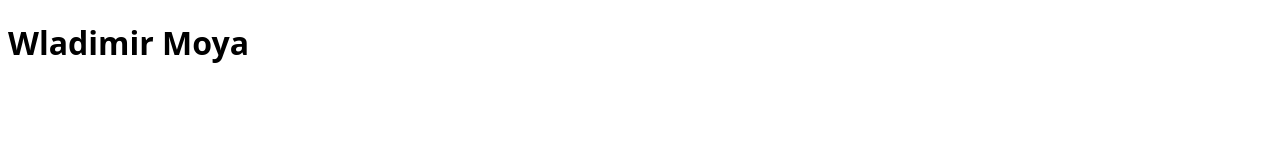
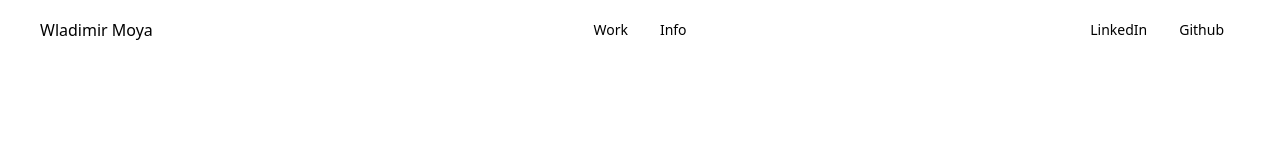
Before and after one commit to wladimov/wladimov.github.io, an Astro site: page / in a window 1280 px wide. Built offline with nearby package versions, Linux system fonts and the light colour scheme; Astro itself is replaced by a stand-in of ours.

Commit message:
add tailwindcss and Header component

```diff
--- a/astro.config.mjs
+++ b/astro.config.mjs
@@ -1,4 +1,8 @@
 import { defineConfig } from 'astro/config';
 
+import tailwind from "@astrojs/tailwind";
+
 // https://astro.build/config
-export default defineConfig({});
+export default defineConfig({
+  integrations: [tailwind()]
+});
--- a/package.json
+++ b/package.json
@@ -10,8 +10,10 @@
     "astro": "astro"
   },
   "dependencies": {
+    "@astrojs/check": "^0.5.2",
+    "@astrojs/tailwind": "^5.1.0",
     "astro": "^4.3.5",
-    "@astrojs/check": "^0.5.2",
+    "tailwindcss": "^3.4.1",
     "typescript": "^5.3.3"
   }
 }
--- a/src/components/Header.astro
+++ b/src/components/Header.astro
@@ -1 +1,90 @@
-<h1>Wladimir Moya</h1>
+---
+
+---
+
+<header
+  id="landing-header"
+  class="py-3 px-10 flex items-center fixed top-0 w-full justify-between z-40 text-black"
+>
+  <div class="flex flex-grow basis-0">
+    <a href="#">Wladimir Moya</a>
+  </div>
+
+  <nav class="">
+    <ul
+      class="flex text-sm [&>li>a]:transition-colors [&>li>a]:duration-500 [&>li>a]:text-current [&>li>a]:font-medium [&>li>a]:inline-block [&>li>a]:px-4 [&>li>a]:py-2"
+    >
+      <li><a href="#">Work</a></li>
+      <li><a href="#">Info</a></li>
+    </ul>
+  </nav>
+
+  <nav class="flex flex-grow justify-end basis-0">
+    <ul
+      class="flex text-sm [&>li>a]:transition-colors [&>li>a]:duration-500 [&>li>a]:text-current [&>li>a]:font-medium [&>li>a]:inline-block [&>li>a]:px-4 [&>li>a]:py-2"
+    >
+      <li><a href="#">LinkedIn</a></li>
+      <li><a href="#">Github</a></li>
+    </ul>
+  </nav>
+
+  <div
+    id="menu-backdrop"
+    class={`
+      absolute bg-black/5 backdrop-blur-lg rounded
+      translate-x-[var(--left)] translate-y-[var(--top)]
+      left-0 top-0
+      w-[var(--width)] h-[var(--height)]
+      transition-all duration-500
+      ease-in-out opacity-0 -z-10
+    `}
+  >
+  </div>
+</header>
+
+<script>
+/*   const listItem = document.querySelectorAll("#landing-header li")
+  const menuBackDrop = document.querySelector("#menu-backdrop") as HTMLElement
+
+  listItem.forEach((item) => {
+    item.addEventListener("mouseenter", () => {
+      const { left, top, width, height } = item.getBoundingClientRect()
+
+      menuBackDrop.style.setProperty("--left", `${left}px`)
+      menuBackDrop.style.setProperty("--top", `${top}px`)
+      menuBackDrop.style.setProperty("--width", `${width}px`)
+      menuBackDrop.style.setProperty("--height", `${height}px`)
+
+      menuBackDrop.style.opacity = "1"
+      menuBackDrop.style.visibility = "visible"
+    })
+
+    item.addEventListener("mouseleave", () => {
+      menuBackDrop.style.opacity = "0"
+      menuBackDrop.style.visibility = "hidden"
+    })
+  }) */
+</script>
+
+<script>
+  /* const headerEl = document.querySelector("#landing-header") as HTMLElement
+
+  const observerOptions = {
+    root: null,
+    rootMargin: "0px", // en cuanto se vea el elemento
+    threshold: 0.9, // porcentaje de visibilidad
+  }
+
+  const observer = new IntersectionObserver((entries) => {
+    entries.forEach((entry) => {
+      const { isIntersecting } = entry
+      if (isIntersecting) {
+        const color = entry.target.getAttribute("data-header-color")
+        headerEl.style.color = color
+      }
+    })
+  }, observerOptions)
+
+  const sectionElements = document.querySelectorAll(".landing-section")
+  sectionElements.forEach((section) => observer.observe(section)) */
+</script>
--- /dev/null
+++ b/tailwind.config.mjs
@@ -0,0 +1,8 @@
+/** @type {import('tailwindcss').Config} */
+export default {
+	content: ['./src/**/*.{astro,html,js,jsx,md,mdx,svelte,ts,tsx,vue}'],
+	theme: {
+		extend: {},
+	},
+	plugins: [],
+}
```
Also changed, not shown: 1 other file.
